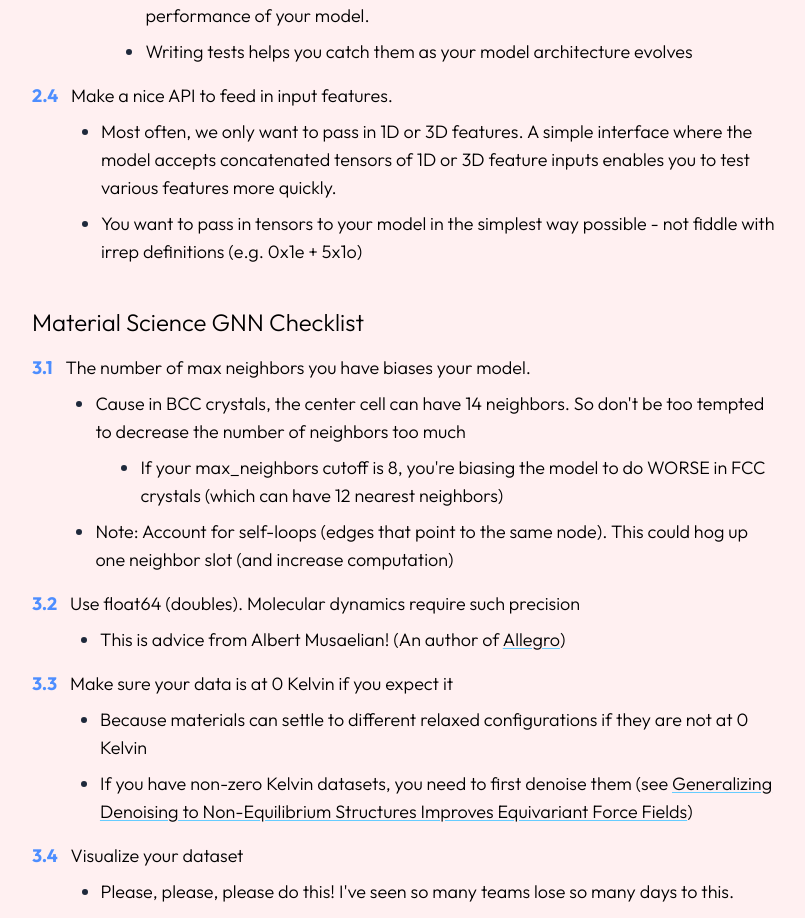
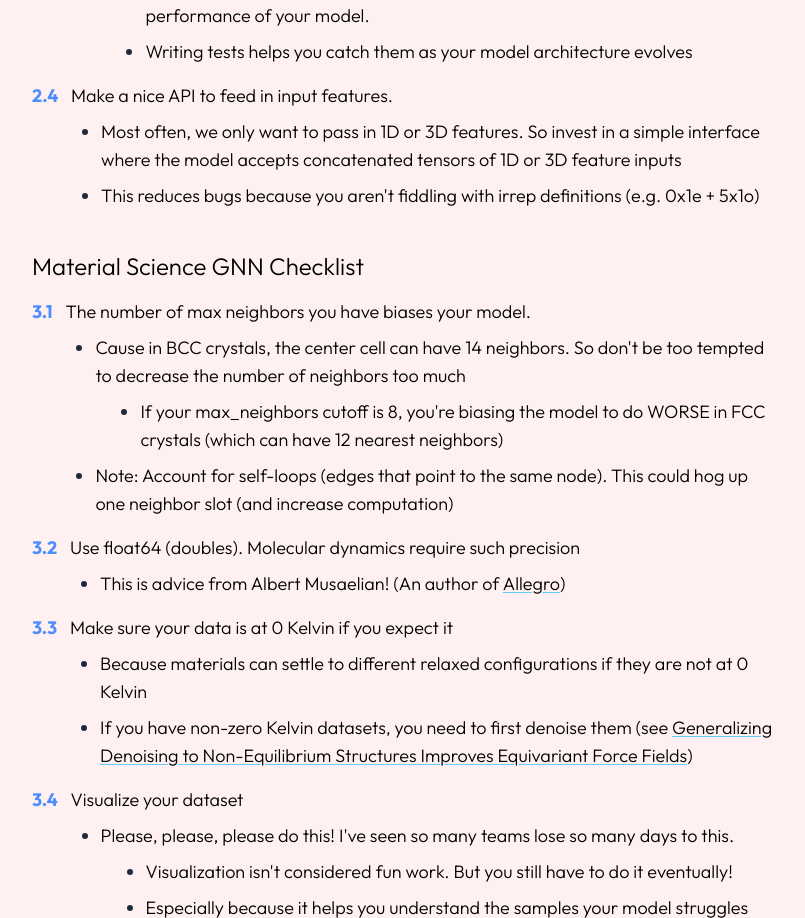
Before and after one commit to chongcurtis/chongcurtis.github.io, a Next.js app: page /materials/egnn_checklist in a window 1280 px wide. Shown: the part 1870-2788 px from the top of the page, without its empty margins (236-1041 px from the left). Built offline with nearby package versions, Linux system fonts and the light colour scheme.

Commit message:
simplify api explanation (#27)

```diff
--- a/src/pages/materials/egnn_checklist.tsx
+++ b/src/pages/materials/egnn_checklist.tsx
@@ -216,11 +216,11 @@ export default function EgnnChecklist() {
                         children: [
                             {
                                 content:
-                                    "Most often, we only want to pass in 1D or 3D features. A simple interface where the model accepts concatenated tensors of 1D or 3D feature inputs enables you to test various features more quickly.",
+                                    "Most often, we only want to pass in 1D or 3D features. So invest in a simple interface where the model accepts concatenated tensors of 1D or 3D feature inputs",
                             },
                             {
                                 content:
-                                    "You want to pass in tensors to your model in the simplest way possible - not fiddle with irrep definitions (e.g. 0x1e + 5x1o)",
+                                    "This reduces bugs because you aren't fiddling with irrep definitions (e.g. 0x1e + 5x1o)",
                             },
                         ],
                     },
```
